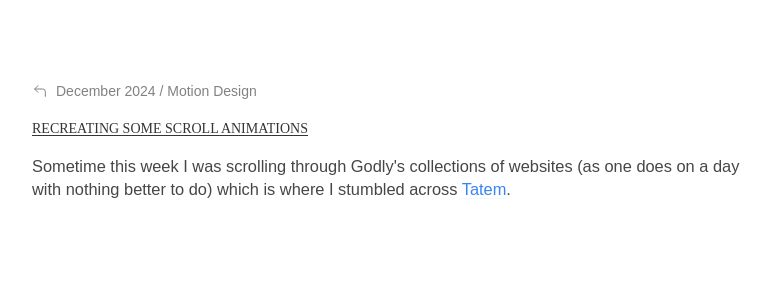
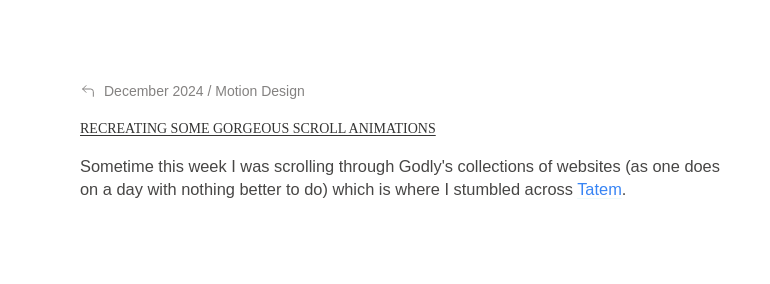
Before and after one commit to slightlybelowzen/prakharnagpal, an Astro site: page /experiments/tatem-animations in a window 1280 px wide. Shown: the whole page, without its empty margins (240-1010 px from the left). Built offline with nearby package versions, Linux system fonts and the light colour scheme; Astro itself is replaced by a stand-in of ours.

Commit message:
minor stuff

```diff
--- a/src/layouts/BlogLayout.astro
+++ b/src/layouts/BlogLayout.astro
@@ -15,7 +15,7 @@ import Analytics from '@vercel/analytics/astro'
 		<title>Prakhar Nagpal | Slightlybelowzen</title>
 	</head>
 	<body>
-		<main class="max-w-3xl mx-auto md:py-20 py-10 px-4 flex flex-col gap-4">
+		<main class="max-w-2xl mx-auto md:py-20 py-10 px-4 flex flex-col gap-4">
 			<slot />
 			<Analytics />
 		</main>
--- a/src/pages/404.astro
+++ b/src/pages/404.astro
@@ -1,6 +1,5 @@
 ---
 const { pathname } = Astro.url;
-console.log(pathname);
 import Layout from "../layouts/Layout.astro";
 import ArrowUpLeft from "../assets/icons/arrow-up-left.svg";
 ---
--- a/src/pages/experiments/tatem-animations.astro
+++ b/src/pages/experiments/tatem-animations.astro
@@ -3,7 +3,7 @@ const date = new Date("2024-12-04").toLocaleDateString("en-GB", {
   month: "long",
   year: "numeric",
 });
-const title = "Recreating some Scroll Animations"
+const title = "Recreating some gorgeous scroll animations"
 const category = "Motion Design"
 import BlogLayout from "../../layouts/BlogLayout.astro";
 import ArrowUpLeft from "../../assets/icons/arrow-up-left.svg";
```
